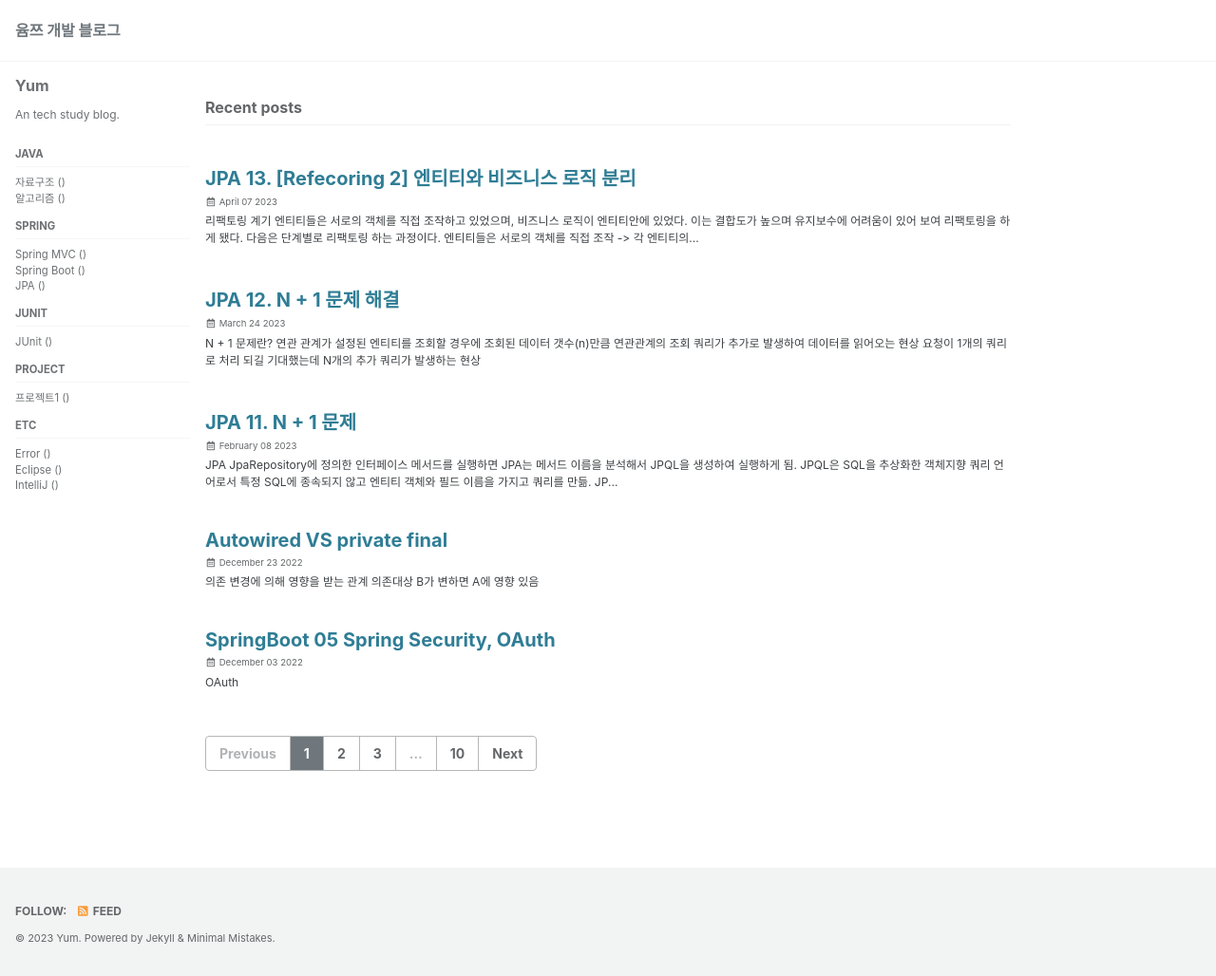
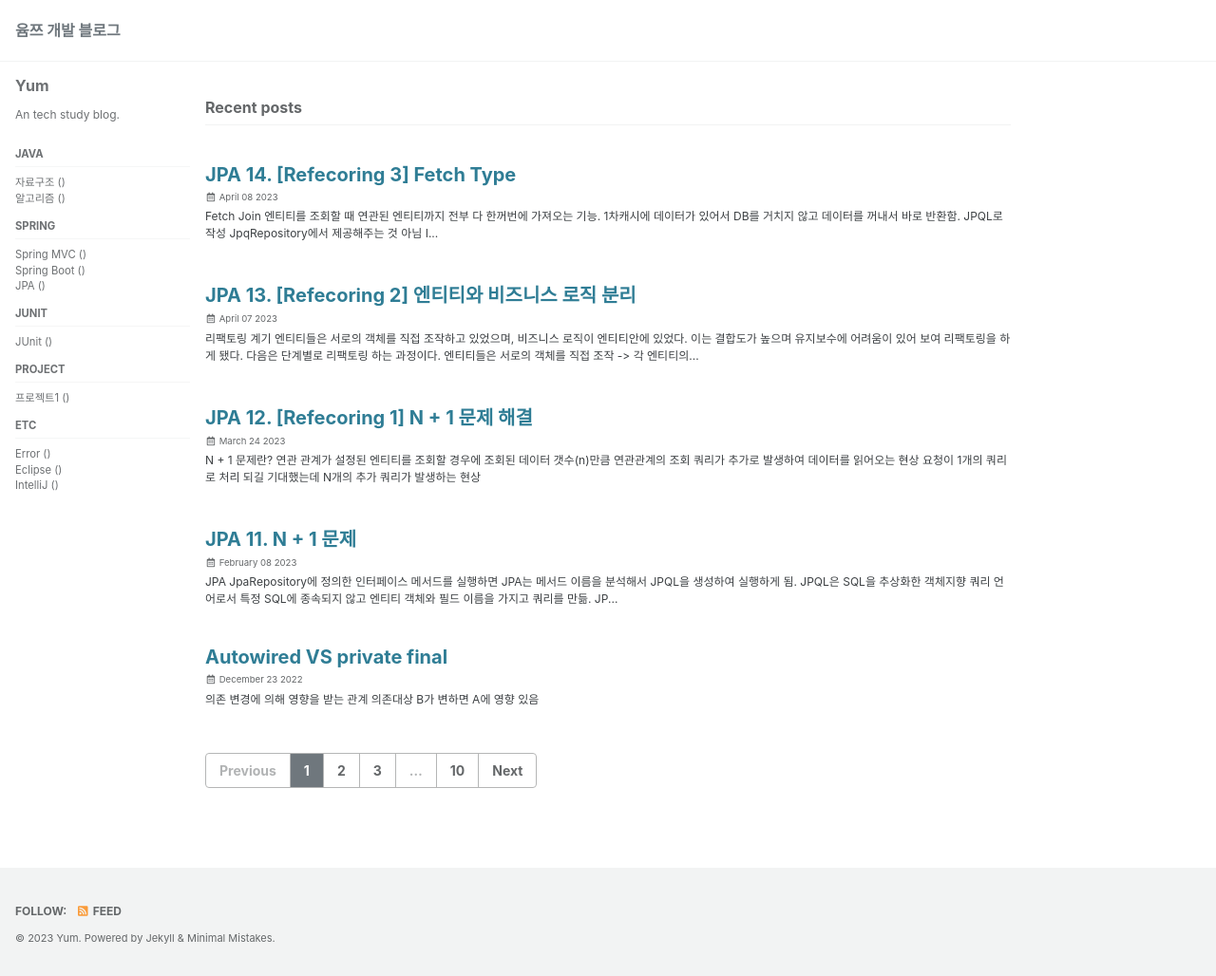
Before and after one commit to gkfgran5037/gkfgran5037.github.io, a Jekyll site: the page built from index.html, in a window 1280 px wide and 1028 px high. Shown: the whole window at 95% size. Built offline with Jekyll 4.4.1, drawn with Linux system fonts in a browser that asks for light colours; cached includes are drawn as plain includes; the list of posts is cut into pages by our own code.

Commit message:
JPA 14. [Refecoring 3] Fetch Type

````diff
--- a/_posts/jpa/2023-03-24-JPA12-N+1error.md
+++ b/_posts/jpa/2023-03-24-JPA12-N+1error.md
@@ -1,5 +1,5 @@
 ---
-title:  "JPA 12. N + 1 문제 해결"
+title:  "JPA 12. [Refecoring 1] N + 1 문제 해결"
 categories:
   - jpa
 ---
--- /dev/null
+++ b/_posts/jpa/2023-04-08-JPA14-FetchJoin.md
@@ -0,0 +1,139 @@
+---
+title:  "JPA 14. [Refecoring 3] Fetch Type"
+categories:
+  - jpa
+---
+
+## Fetch Join
+엔티티를 조회할 때 연관된 엔티티까지 전부 다 한꺼번에 가져오는 기능.
+- 1차캐시에 데이터가 있어서 DB를 거치지 않고 데이터를 꺼내서 바로 반환함.
+- JPQL로 작성
+  - JpqRepository에서 제공해주는 것 아님
+- INNER JOIN으로 호출됨
+- 연관관계의 연관관계가 있을 경우에도 하나의 쿼리문으로 표현할 수 있으므로 매우 유리
+
+<br/>
+
+```java
+@Query("SELECT f FROM Feed f JOIN fetch f.목록")
+```
+<br/><br/><br/>
+
+
+
+### 단점
+  1. 연관관계 설정해놓은 FetchType을 사용할 수 없음
+       - Fetch Join 사용 시 데이터 호출 시점에 모든 연관관계의 데이터를 가져오기 때문에 FetchType을 Lazy로 해놓는 것이 무의미함
+  2. 페이징 쿼리를 사용할 수 없음.
+       - 하나의 쿼리문으로 가져오다 보니 페이징 단위로 데이터를 가져오는 것이 불가능
+  3. MultipleBagFetchException
+        - 2row 이상의 OneToMany 자식 테이블에 Fetch Join을 선언했을 떄 발생
+
+<br/><br/><br/>
+
+
+
+
+
+---
+<br/>
+
+### 1. Fetch join의 페이징 문제
+- 페이징과 함께 사용될 때 성능 문제가 발생할 수 있음
+- 페이지 크기에 상관없이 모든 연관된 엔티티를 가져와서 인메모리(Ram, Heap Area)에 넣어놓고 가공하는 작업을 거치게 됨
+- 연관된 엔티티가 많은 경우 메모리 사용량이 증가, 데이터베이스 쿼리의 성능 저하
+- 쿼리문으로 LIMIT 안나감
+  - DB에서 limit 사용 시 5명의 정보가 아닌 인덱스 5개를 가져오며 데이터 누락 발생
+- 해결 방법 :
+  1. ManyToOne 일 때 페이징 처리
+  2. @BatchSize 사용
+
+<br><br><br>
+
+
+
+#### FeedService.java
+<br>
+
+```java
+@ApiOperation(value = "피드 목록 조회", notes = "피드 목록 조회")
+@GetMapping("/feeds")
+public ApiResponse<List<FeedsRespDto>> feeds() {
+    return ApiResponse.ok(feedService.findAllDesc());
+}
+```
+
+<br><br><br>
+
+
+
+#### FeedService.java
+<br>
+
+```java
+@Transactional(readOnly = true)
+public List<FeedsRespDto> findAllDesc() {
+    return feedRepository.findAllByOrderByIdDesc()
+            .stream()
+            .map(FeedsRespDto::new)
+            .collect(Collectors.toList());
+}
+
+```
+<br><br><br>
+
+
+
+#### FeedRepository.java
+<br>
+
+```java
+// Feed - N : 1 -> User(writer)
+@Query("SELECT f FROM Feed f" +
+        " INNER JOIN FETCH f.writer")
+List<Feed> findAllByOrderByIdDesc();
+
+// Feed <- 1 : N -> FeedMeet
+// FeedMeet - N : 1 -> User
+@Query("SELECT f FROM Feed f" +
+        " INNER JOIN FETCH f.feedMeets fm" +
+        " INNER JOIN FETCH fm.user" +
+        " WHERE f.id = :feedId")
+Feed findByIdWithFeedMeets(@Param("feedId") long feedId);
+```
+
+
+
+
+
+
+
+
+
+---
+
+### 변경 후
+
+```java
+@ApiOperation(value = "피드 목록 조회", notes = "피드 목록 조회")
+@GetMapping("/feeds")
+public ApiResponse<List<FeedsRespDto>> feeds(@PageableDefault(size = 5) Pageable pageable) {
+    return ApiResponse.ok(feedService.findAllDesc(pageable));
+}
+```
+
+```java
+@Transactional(readOnly = true)
+public List<FeedsRespDto> findAllDesc(Pageable pageable) {
+    return feedRepository.findAllByOrderByIdDesc(pageable)
+            .stream()
+            .map(FeedsRespDto::new)
+            .collect(Collectors.toList());
+}
+```
+
+```java
+@Query("SELECT f FROM Feed f" +
+        " INNER JOIN FETCH f.writer")
+List<Feed> findAllByOrderByIdDesc(Pageable pageable);
+```
````
